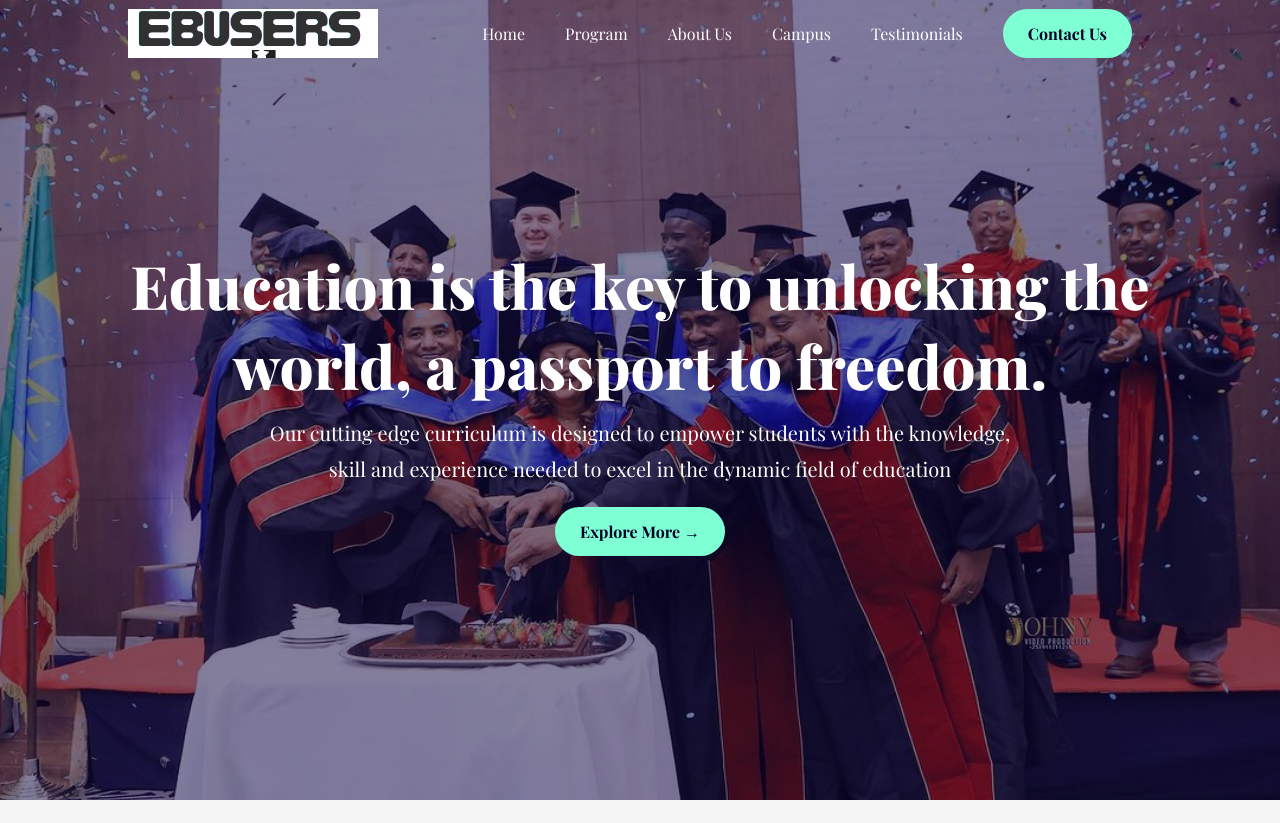
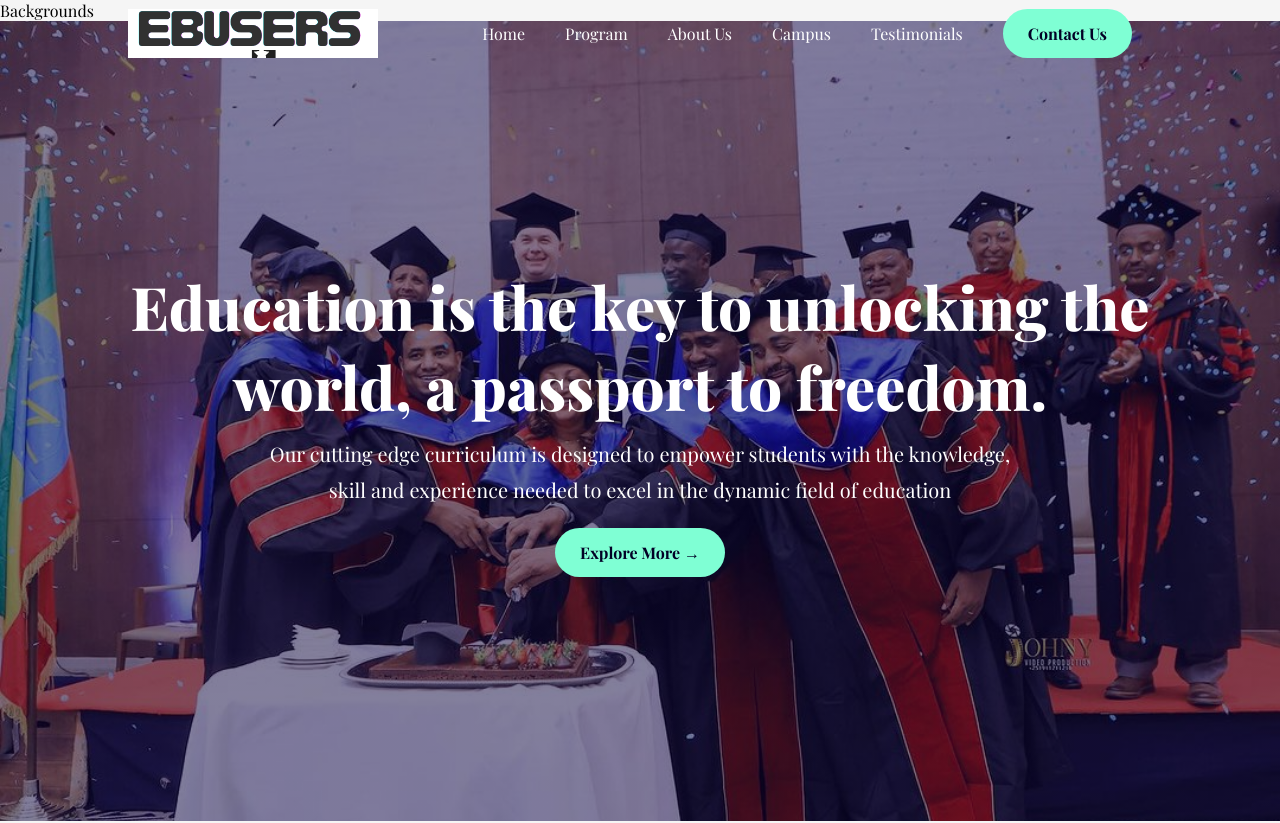
Before and after one commit to Tolegithub7/React, a React (Vite) app in the folder Ebusers/: page / in a window 1280 px wide. Shown: the top 823 px of the page. Built offline with nearby package versions, Linux system fonts and the light colour scheme; a web font is replaced by a local one.

Commit message:
get started again

```diff
--- a/Ebusers/src/App.jsx
+++ b/Ebusers/src/App.jsx
@@ -6,10 +6,12 @@ import Title from "./Components/Title/Title";
 import About from "./Components/About/About";
 import Campus from "./Components/Campus/Campus";
 import Testimonials from "./Components/Testimonials/Testimonials";
+import Header from "./Components/Header/header";
 
 function App() {
   return (
     <>
+      <Header />
       <Navbar />
       <Hero />
       <div className="container">
--- /dev/null
+++ b/Ebusers/src/Components/Header/header.jsx
@@ -0,0 +1,13 @@
+// import React from "react";
+
+export default function GridBackgroundDemo() {
+  return (
+    <div className="h-[50rem] w-full dark:bg-black bg-white  dark:bg-grid-white/[0.2] bg-grid-black/[0.2] relative flex items-center justify-center">
+      {/* Radial gradient for the container to give a faded look */}
+      <div className="absolute pointer-events-none inset-0 flex items-center justify-center dark:bg-black bg-white [mask-image:radial-gradient(ellipse_at_center,transparent_20%,black)]"></div>
+      <p className="text-4xl sm:text-7xl font-bold relative z-20 bg-clip-text text-transparent bg-gradient-to-b from-neutral-200 to-neutral-500 py-8">
+        Backgrounds
+      </p>
+    </div>
+  );
+}
```
